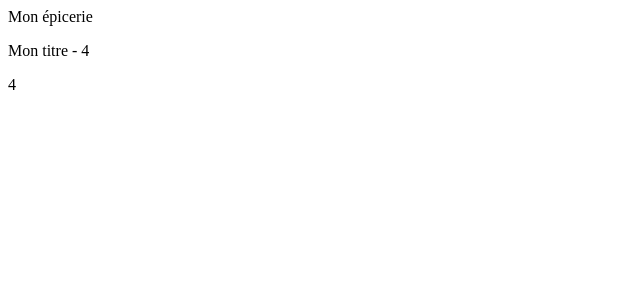
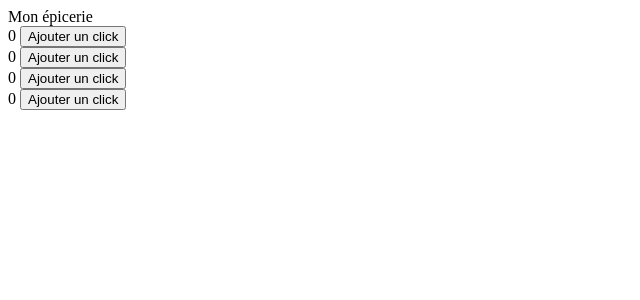
Before and after one commit to studiogram/epicerie, an Angular app: page / in a window 1280 px wide. Shown: the top 300 px of the page, without its empty margins (0-640 px from the left). Built offline with nearby package versions, Linux system fonts and the light colour scheme.

Commit message:
événement de clicks

```diff
--- a/src/app/components/app/app.component.html
+++ b/src/app/components/app/app.component.html
@@ -1,3 +1,6 @@
 Mon épicerie
 <app-test></app-test>
+<app-test></app-test>
+<app-test></app-test>
+<app-test></app-test>
 <router-outlet></router-outlet>
--- a/src/app/components/test/test.component.html
+++ b/src/app/components/test/test.component.html
@@ -1,2 +1,8 @@
-<p>{{title}} - {{quantity}}</p>
+<div>
+{{clickCount}}
+<button (click)="addClick()">Ajouter un click</button>
+</div>
+<!-- <p>{{title}} - {{quantity}}</p>
 <p>{{getTaxes()}}</p>
+
+<button [disabled]="quantity > 3">Test</button> -->
--- a/src/app/components/test/test.component.ts
+++ b/src/app/components/test/test.component.ts
@@ -8,9 +8,13 @@ import { Component, OnInit } from '@angular/core';
 export class TestComponent implements OnInit {
 
   title: string = "Mon titre";
-  quantity: number = 4;
+  quantity: number = 2;
   total: number = 20;
+  more: boolean = false;
+  clickCount: number = 0;
+
   constructor() {
+    if(this.quantity > 3 ) this.more = true;
   }
 
   ngOnInit(): void {
@@ -19,4 +23,8 @@ export class TestComponent implements OnInit {
     return this.total * 0.2;
   }
 
+  addClick() {
+    this.clickCount ++;
+  }
+
 }
```
